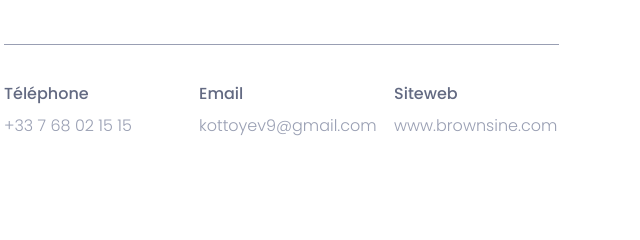
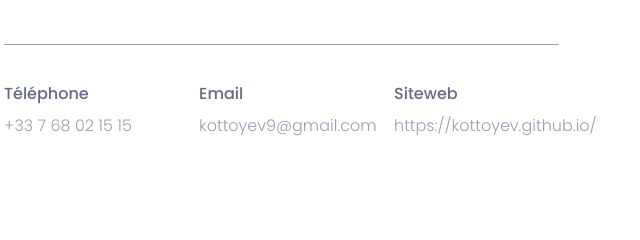
Before and after one commit to kottoyev/Kottoyev.github.io, a plain HTML site: page index.html in a window 1280 px wide. Shown: the part 1587-1827 px from the top of the page, 66-706 px from the left. Drawn offline with nearby package versions, Linux system fonts and the light colour scheme.

Commit message:
Update index.html

```diff
--- a/index.html
+++ b/index.html
@@ -148,7 +148,7 @@ Au cours de mes études, j'ai acquis des connaissances solides en programmation,
 									<div class="col-sm-4">
 										<div class="single-about-add-info">
 											<h3>siteweb</h3>
-											<p>www.brownsine.com</p>
+											<p>https://kottoyev.github.io/</p>
 										</div>
 									</div>
 								</div>
```
